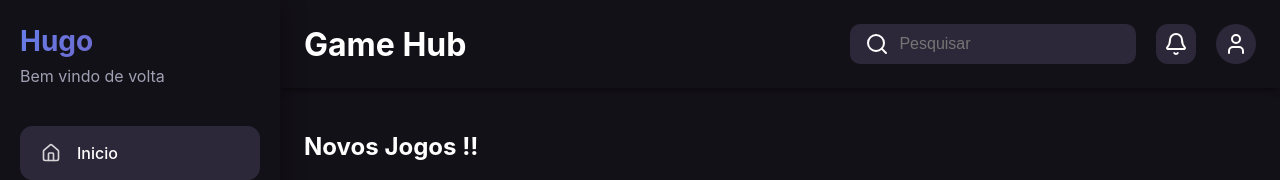
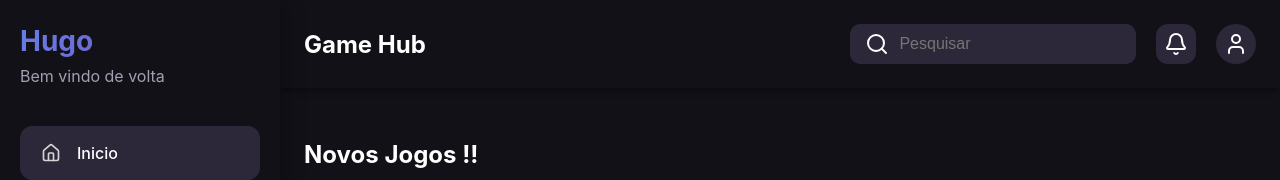
Before and after one commit to hugoemannuel/Game-Hub, a Next.js app: page / in a window 1280 px wide. Shown: the top 180 px of the page. Built offline with nearby package versions, Linux system fonts and the light colour scheme.

Commit message:
feat: fixed header

```diff
--- a/app/components/Header/styles.ts
+++ b/app/components/Header/styles.ts
@@ -3,17 +3,42 @@ import styled from "styled-components";
 import Row from "../Row";
 
 export const HeaderWrapper = styled(Row)`
+  position: fixed;
+  top: 0;
+  left: 280px;
+  right: 0;
   justify-content: space-between;
   align-items: center;
-  width: 100%;
+  width: calc(100% - 280px);
   padding: 24px;
   background-color: #131118;
   box-shadow: 0 4px 6px -2px rgba(0, 0, 0, 0.5);
-  z-index: 10;
+  z-index: 900;
+
+  @media (max-width: 768px) {
+    left: 0;
+    width: 100%;
+    padding: 16px;
+    z-index: 800;
+  }
+
+  @media (max-width: 480px) {
+    padding: 12px;
+  }
 `;
 
 export const Title = styled.h1`
   color: white;
+  margin: 0;
+  font-size: 1.5rem;
+
+  @media (max-width: 768px) {
+    font-size: 1.25rem;
+  }
+
+  @media (max-width: 480px) {
+    font-size: 1.125rem;
+  }
 `;
 
 export const RightWrapper = styled(Row)`
@@ -21,6 +46,16 @@ export const RightWrapper = styled(Row)`
   width: 60%;
   justify-content: flex-end;
   align-items: center;
+
+  @media (max-width: 768px) {
+    width: 70%;
+    gap: 12px;
+  }
+
+  @media (max-width: 480px) {
+    width: 65%;
+    gap: 8px;
+  }
 `;
 
 export const Profile = styled.div`
@@ -33,6 +68,11 @@ export const Profile = styled.div`
   align-items: center;
   flex-shrink: 0;
   cursor: pointer;
+
+  @media (max-width: 480px) {
+    width: 36px;
+    height: 36px;
+  }
 `;
 
 export const Notification = styled.div`
@@ -45,4 +85,9 @@ export const Notification = styled.div`
   background-color: #2c2839;
   flex-shrink: 0;
   cursor: pointer;
+
+  @media (max-width: 480px) {
+    width: 36px;
+    height: 36px;
+  }
 `;
--- a/app/components/NavBar/styles.ts
+++ b/app/components/NavBar/styles.ts
@@ -1,5 +1,4 @@
 "use client";
-
 import styled from "styled-components";
 
 export const SidebarContainer = styled.div<{ isOpen: boolean }>`
@@ -20,8 +19,10 @@ export const SidebarContainer = styled.div<{ isOpen: boolean }>`
       props.isOpen ? "translateX(0)" : "translateX(-100%)"};
     width: 100%;
     max-width: 280px;
+    z-index: 1001;
   }
 `;
+
 export const Header = styled.div`
   margin-bottom: 40px;
 `;
--- a/app/global/DefaultPage/styles.ts
+++ b/app/global/DefaultPage/styles.ts
@@ -9,7 +9,14 @@ export const Container = styled.div`
   margin-left: ${NAVBAR_WIDTH};
   width: calc(100% - ${NAVBAR_WIDTH});
   min-height: 100vh;
+  padding-top: 96px;
   box-sizing: border-box;
+
+  @media (max-width: 768px) {
+    margin-left: 0;
+    width: 100%;
+    padding-top: 80px;
+  }
 `;
 
 export const Section = styled.section`
@@ -18,7 +25,6 @@ export const Section = styled.section`
   flex-direction: column;
   margin-top: 20px;
   padding: 24px;
-
   align-items: flex-start;
   justify-content: flex-start;
   width: 100%;
```
